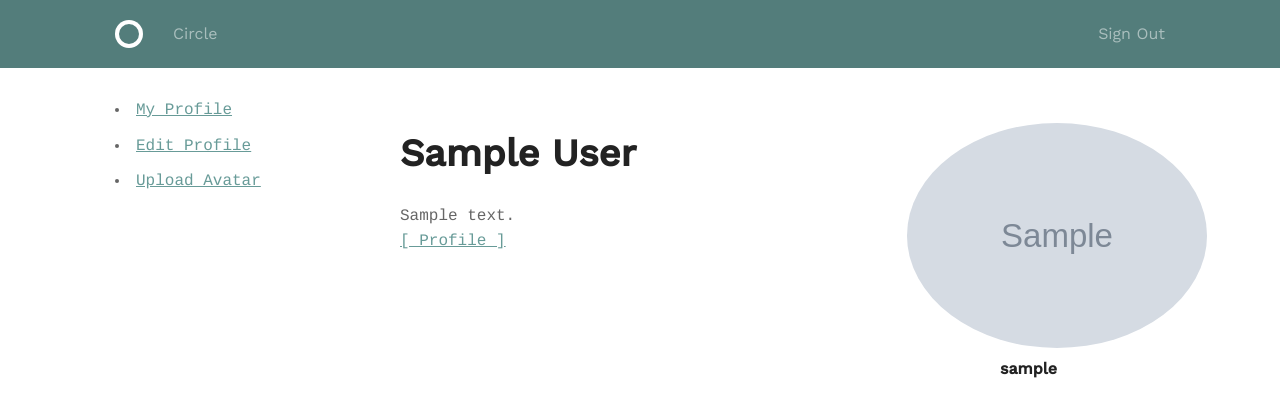
After one commit to mhunterak/TD_user_profile_w_django, a Django app: a page that uses templates/layout.html in a window 1280 px wide. The commit adds this page. Shown: the top 417 px of the page. Run offline with Django 3.2, Linux system fonts and the light colour scheme; a user stored in the database is signed in; tables that the repository leaves empty hold one stand-in row (values such as "Sample post"); grey boxes marked "Sample" are stand-in pictures.

Commit message:
build and style the profile/bio page
added routes for profile and bio pages

```diff
--- a/accounts/models.py
+++ b/accounts/models.py
@@ -2,28 +2,57 @@ from django.conf import settings
 from django.db import models
 
 
-# Create your models here.
 class Profile(models.Model):
+    '''
+This is the model for a User's profile
+
+USAGE:
+
+profile = Profile.objects.get(account=user)
+{{ profile.bio }}
+--or--
+# Use the logged in user from the request (like flask's current_user)
+request.user.profile
+
+rather than extend a user model, this is simply an extended class connected to
+a user with a foreign key
+    '''
     account = models.OneToOneField(
+        # primary key for this model
+        # is a foreign key connected to the default user model
         settings.AUTH_USER_MODEL,
         on_delete=models.CASCADE,
         primary_key=True,
     )
     # Avatar
     avatar = models.ImageField()
-
-    # First Name,
+    '''
+to recall the image in a template, use:
+{{ settings.MEDIA_ROOT }}{{ user.profile.avatar.url }}
+    '''
+    # First Name
     first_name = models.CharField(max_length=60)
-    # Last Name,
+    # Last Name
     last_name = models.CharField(max_length=60)
-    # Email,
+    # Email
     email = models.CharField(max_length=256)
-    # Date of Birth,
+    # Date of Birth
     dob = models.DateField()
-    # Bio and
+    # Bio
     bio = models.TextField()
 
+    # Specialty (ex. python, javascript)
+    specialty = models.CharField(default="", max_length=32)
+    # github id (will be used to automatically generate links)
+    github = models.CharField(default="", max_length=39)
+    # linkedin id (will be used to automatically generate links)
+    # no ' ', '-', or special chars
+    linkedin = models.CharField(default="", max_length=100)
+
     def create_or_recall(request):
+        '''
+this method returns an existing profile, or creates and returns new profile
+        '''
         try:
             profile = Profile.objects.get(account=request.user)
         except Profile.DoesNotExist:
@@ -31,6 +60,12 @@ class Profile(models.Model):
         return profile
 
     def __iter__(self):
+        '''
+This handy function is called when you use:
+
+for key, value in profile:
+    print("{}: {},".format(key, value))
+        '''
         for i, field_name in enumerate(self._meta.get_fields()):
             if i < 2:
                 # skip the account and avatar attributes
--- /dev/null
+++ b/accounts/templates/accounts/bio.html
@@ -0,0 +1,32 @@
+{% extends 'layout.html' %}
+{% load app_filters %}
+{% block body %}
+<div class="grid-75">
+    <div class="grid-65">
+        <p>
+            <h1>
+                {{ profile.first_name }}
+                {{ profile.last_name }}
+            </h1>
+            <p>
+                {{ profile.bio }}
+                <br />
+                <a href="{% url 'accounts:profile' pk=profile.account.username %}">
+                    [ Profile ]
+                </a>
+            </p>
+        </p>
+    </div>
+    <div class="grid-35 center">
+        <p>
+            <h4>
+                {% if profile.avatar %}
+                <img src="{{ settings.MEDIA_ROOT }}{{ profile.avatar.url }}">
+                {% endif %}
+                {{ profile.account.username }}
+                <br />
+            </h4>
+        </p>
+    </div>
+</div>
+{% endblock %}
--- a/accounts/templates/accounts/update_avatar.html
+++ b/accounts/templates/accounts/update_avatar.html
@@ -1,8 +1,5 @@
 {% extends 'layout.html' %}
 {% block body %}
-    <div class="grid-25">
-        nav here maybe?
-    </div>
     <div class="grid-75">
         <h1>{{ H1 }}</h1>
         {% if user.profile.avatar %}
--- a/accounts/urls.py
+++ b/accounts/urls.py
@@ -1,10 +1,13 @@
 from django.urls import path
+
+from . import views
+
+
+# DEP:
 from django.contrib.auth.views import (
     PasswordChangeView,
     PasswordChangeDoneView,
 )
-
-from . import views
 
 urlpatterns = [
     path(r'sign_in', views.sign_in, name='sign_in'),
@@ -12,8 +15,9 @@ urlpatterns = [
     path(r'sign_out', views.sign_out, name='sign_out'),
     path(r'edit', views.edit_profile, name='edit_profile'),
     path(r'user/<str:pk>', views.profile, name='profile'),
+    path(r'bio/<str:pk>', views.bio, name='bio'),
     path(r'avatar/upload', views.avatar_upload, name='avatar_upload'),
-    # TODO: make a custom version of this
+    # TODO: make a custom version of the change password form
     path(r'change_password', PasswordChangeView.as_view(
         success_url='accounts/change_password/done'),
         name="password_change"),
--- a/accounts/views.py
+++ b/accounts/views.py
@@ -14,46 +14,49 @@ from .forms import ProfileForm, ImageForm
 
 
 # PROFILE #
+
+
 # Profile Crud - recall
 def profile(request, pk):
     '''
 Shows any user's profile
-
 no login required
     '''
     user = get_object_or_404(User, username=pk)
     return render(
         request,
         'accounts/profile.html',
-        {
-            'user': user,
-        }
+        {'profile': user.profile}
     )
 
-# Profile Crud - create/update
+
+# Bio
+def bio(request, pk):
+    '''
+Shows any user's profile
+no login required
+    '''
+    user = get_object_or_404(User, username=pk)
+    return render(
+        request,
+        'accounts/bio.html',
+        {'profile': user.profile}
+    )
+
+# Profile - create/update
 @login_required
 def edit_profile(request):
     '''
 Edits a user's own profile
-
 login required
     '''
     profile = Profile.create_or_recall(request)
     form = ProfileForm(instance=profile)
     if request.method == 'POST':
-        form = ProfileForm(data=request.POST)
+        form = ProfileForm(data=request.POST, instance=profile)
         if form.is_valid():
-            profile = form.save(
-                commit=False
-            )
-            profile.account = request.user
-            profile.save()
+            profile = form.save()
             messages.success(request, 'profile updated!')
-            for field, val in profile:
-                print("{} : {}".format(
-                    field, val
-                    )
-                )
             return HttpResponseRedirect(
                 reverse('accounts:profile', kwargs={
                     'pk': request.user.username,
@@ -63,14 +66,37 @@ login required
     return render(
         request,
         'accounts/edit_profile.html',
-        {
-            'form': form,
+        {'form': form}
+    )
+
+
+@login_required
+def avatar_upload(request):
+    '''
+Adds the ability to upload and save a user’s avatar image
+    '''
+    form = ImageForm()
+    if request.method == 'POST':
+        form = ImageForm(request.POST, request.FILES)
+        if form.is_valid():
+            profile = Profile.objects.get(pk=request.user)
+            profile.avatar = request.FILES['avatar']
+            profile.save()
+        messages.success(request, 'Avatar Updated')
+    return render(request, 'accounts/update_avatar.html', {
+        'H1': 'Update Avatar',
+        'form': form,
         }
     )
 
 
 # AUTH ROUTES #
+
+
 def sign_up(request):
+    '''
+Creates a new user account, and get sign in to the new account
+    '''
     form = UserCreationForm()
     if request.method == 'POST':
         form = UserCreationForm(data=request.POST)
@@ -88,16 +114,13 @@ def sign_up(request):
             return HttpResponseRedirect(reverse('accounts:profile', kwargs={
                     'pk': request.user.username,
                     }))
-    return render(
-        request, 'accounts/sign_up.html',
-        {
-            'form': form,
-            'messages': messages,
-        },
-    )
+    return render(request, 'accounts/sign_up.html', {'form': form})
 
 
 def sign_in(request):
+    '''
+Signs in a user with an authenticated password
+    '''
     form = AuthenticationForm()
     if request.method == 'POST':
         form = AuthenticationForm(data=request.POST)
@@ -127,26 +150,14 @@ def sign_in(request):
 
 @login_required
 def sign_out(request):
+    '''
+Signs out a user
+    '''
     logout(request)
     messages.success(request, "You've been signed out. Come back soon!")
     return HttpResponseRedirect(reverse('home'))
 
-
-@login_required
-def avatar_upload(request):
+def change_password(request):
     '''
-Adds the ability to upload and save a user’s avatar image.
+this route allows a user to reset their password
     '''
-    form = ImageForm()
-    if request.method == 'POST':
-        form = ImageForm(request.POST, request.FILES)
-        if form.is_valid():
-            profile = Profile.objects.get(pk=request.user)
-            profile.avatar = request.FILES['avatar']
-            profile.save()
-        messages.success(request, 'Avatar Updated')
-    return render(request, 'accounts/update_avatar.html', {
-        'H1': 'Update Avatar',
-        'form': form,
-        }
-    )
--- /dev/null
+++ b/assets/css/style.css
@@ -0,0 +1,15 @@
+/*
+Custom styles for User Profile
+*/
+.center {
+	margin: auto;
+	text-align: center;
+}
+
+.grid-75 img {
+	border-radius: 50%;
+	max-height: 100%;
+	max-width: 100%;
+	max-height: 300px;
+	max-width: 300px;
+}
--- a/assets/css/variables.css
+++ b/assets/css/variables.css
@@ -0,0 +1,3 @@
+.grid-75 img {
+    border-radius: 50%;
+}
--- a/project_7/templatetags/app_filters.py
+++ b/project_7/templatetags/app_filters.py
@@ -5,5 +5,9 @@ register = template.Library()
 
 @register.filter(name='display_clean')
 def display_clean(value):
+    '''
+When used with | title,
+helps to display profile attributes
+    '''
     value_array = value.split('_')
     return " ".join(value_array)
--- a/templates/default_w_form.html
+++ b/templates/default_w_form.html
@@ -1,8 +1,5 @@
 {% extends 'layout.html' %}
 {% block body %}
-    <div class="grid-25">
-        nav here maybe?
-    </div>
     <div class="grid-75">
         <h1>{{ H1 }}</h1>
         <form action="" method="POST">
--- a/templates/home.html
+++ b/templates/home.html
@@ -1,8 +1,5 @@
 {% extends 'layout.html' %}
 {% block body %}
-    <div class="grid-25">
-        nav here maybe?
-    </div>
     <div class="grid-75">
         <h1>Welcome!</h1>
         <p>Lorem ipsum dolor sit amet, consectetur adipisicing elit. Ab ad amet assumenda beatae blanditiis, deserunt doloremque ea earum excepturi id, impedit ipsam magnam nulla obcaecati, quidem quis soluta tenetur vitae?</p>
--- a/templates/layout.html
+++ b/templates/layout.html
@@ -22,6 +22,7 @@
     <!-- CSS
     –––––––––––––––––––––––––––––––––––––––––––––––––– -->
     <link rel="stylesheet" href="{% static "css/global.css" %}">
+    <link rel="stylesheet" href="{% static "css/style.css" %}">
 
     <!-- JS
     –––––––––––––––––––––––––––––––––––––––––––––––––– -->
@@ -45,10 +46,7 @@
             <div class="circle--fluid--cell circle--fluid--primary">
                 <nav>
                     <ul class="circle--inline">
-                        {% if user.is_authenticated %}
-                        <li><a href="{% url 'accounts:profile' pk=user.get_username %}">My Profile</a></li>
-                        {% endif %}
-                        <li><a href="#">here?</a></li>
+                        <li><a href="/">Circle</a></li>
                     </ul>
                 </nav>
             </div>
@@ -80,6 +78,25 @@
             {% endfor %}
         </ul>
     {% endif %}
+    <div class="grid-25">
+    {% if user.is_authenticated %}
+        <li>
+            <a href="{% url 'accounts:profile' pk=user.username %}">
+                My Profile
+            </a>
+        </li>
+        <li>
+            <a href="{% url 'accounts:edit_profile' %}">
+                Edit Profile
+            </a>
+        </li>
+        <li>
+            <a href="{% url 'accounts:avatar_upload'%}">
+                Upload Avatar
+            </a>
+        </li>
+    {% endif %}
+    </div>
     {% block body %}{% endblock %}
 </div>
 </body>
```
Also changed, not shown: Todo.py (+23 -21 lines), accounts/forms.py (+16 -2 lines), accounts/templates/accounts/edit_profile.html (+3 -6 lines), accounts/templates/accounts/profile.html (+43 -21 lines), accounts/migrations/0002_auto_20190216_1047.py (added).
